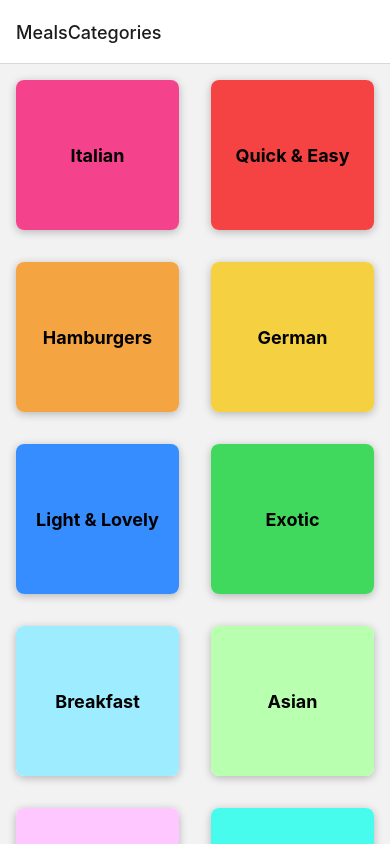
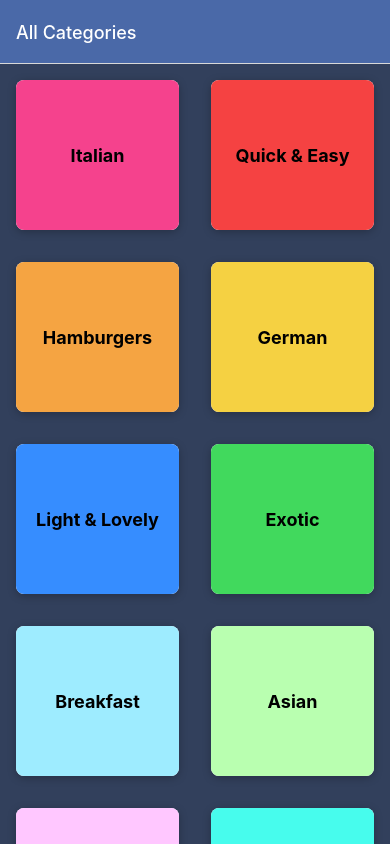
Before and after one commit to farulivan/meals-app-react-native, a React Native app: screen / in a window 390 px wide. Built offline with nearby package versions, Linux system fonts and the light colour scheme.

Commit message:
completing Meals Overview Screen

```diff
--- a/App.js
+++ b/App.js
@@ -11,11 +11,29 @@ const Stack = createNativeStackNavigator();
 export default function App() {
   return (
     <>
-      <StatusBar style="dark" />
+      <StatusBar style="light" />
       <NavigationContainer>
-        <Stack.Navigator>
-          <Stack.Screen name="MealsCategories" component={CategoriesScreen} />
-          <Stack.Screen name="MealsOverview" component={MealsOverviewScreen} />
+        <Stack.Navigator
+          screenOptions={{
+            headerStyle: { backgroundColor: '#4A69A8' },
+            headerTintColor: 'white',
+            contentStyle: { backgroundColor: '#32405C' },
+          }}
+        >
+          <Stack.Screen
+            name="MealsCategories"
+            component={CategoriesScreen}
+            options={{
+              title: 'All Categories',
+            }}
+          />
+          <Stack.Screen
+            name="MealsOverview"
+            component={MealsOverviewScreen}
+            // options={({route, navigation}) => {
+            //   return {}
+            // }}
+          />
         </Stack.Navigator>
       </NavigationContainer>
     </>
--- a/screens/CategoriesScreen.js
+++ b/screens/CategoriesScreen.js
@@ -12,6 +12,7 @@ const CategoriesScreen = ({ navigation }) => {
         const pressHandler = () => {
           navigation.navigate('MealsOverview', {
             categoryId: item.id,
+            categoryTitle: item.title,
           });
         };
         return (
--- a/screens/MealsOverviewScreen.js
+++ b/screens/MealsOverviewScreen.js
@@ -1,13 +1,26 @@
 import { FlatList, StyleSheet, Text, View } from 'react-native';
-import { MEALS } from '../data/dummy-data';
+import { MEALS, CATEGORIES } from '../data/dummy-data';
 
 import MealItem from '../components/MealItem';
+import { useEffect, useLayoutEffect, useState } from 'react';
 
-const MealsOverviewScreen = ({ route }) => {
+const MealsOverviewScreen = ({ route, navigation }) => {
   const categoryId = route.params.categoryId;
+  const categoryTitle = route.params.categoryTitle;
+
   const displayedMeals = MEALS.filter((meal) => {
     return meal.categoryIds.indexOf(categoryId) >= 0;
   });
+
+  useEffect(() => {
+    // const categoryTitle = CATEGORIES.find(
+    //   (category) => category.id === categoryId
+    // ).title;
+
+    navigation.setOptions({
+      title: categoryTitle,
+    });
+  }, [categoryId, navigation]);
 
   return (
     <View style={styles.container}>
@@ -21,13 +34,9 @@ const MealsOverviewScreen = ({ route }) => {
             duration: item.duration,
             complexity: item.complexity,
             affordability: item.affordability,
-          }
+          };
 
-          return (
-            <MealItem
-              {...mealItemProps}
-            />
-          );
+          return <MealItem {...mealItemProps} />;
         }}
       />
     </View>
```
